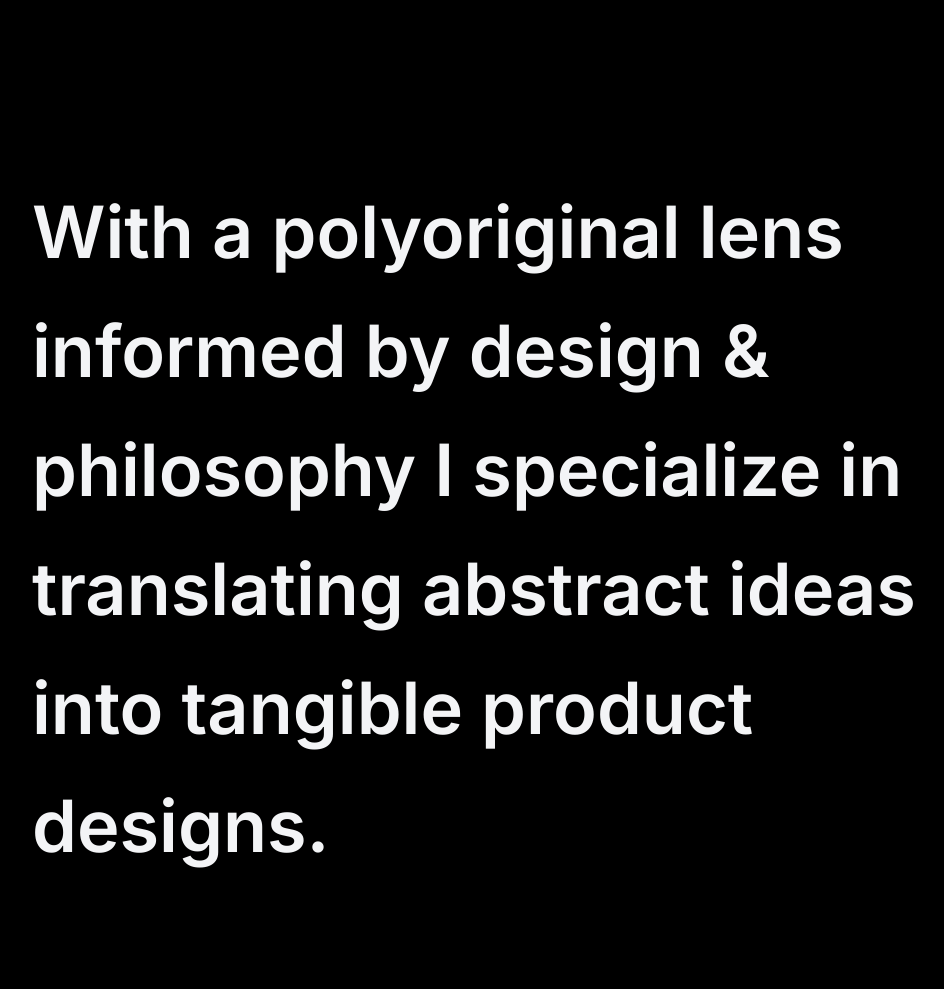
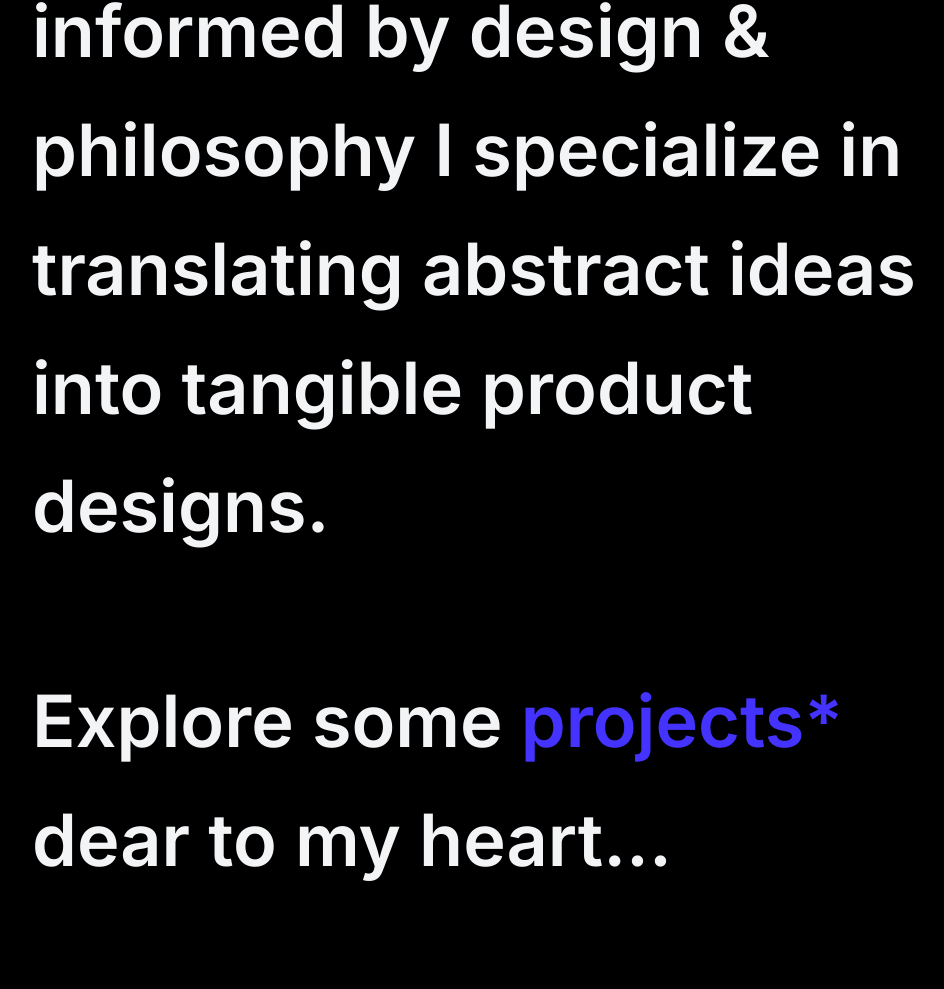
Before and after one commit to ncgk/portfolio, a plain HTML site: page index.html in a window 1280 px wide. Shown: the part 903-1892 px from the top of the page, without its empty margins (160-1104 px from the left). Drawn offline with nearby package versions, Linux system fonts and the light colour scheme.

Commit message:
Update index.html

```diff
--- a/index.html
+++ b/index.html
@@ -56,16 +56,16 @@
             <div class="h-20">
                  <h1 id="typewriter" class="text-4xl md:text-6xl lg:text-7xl font-[600]"></h1>
             </div>
-            <div id="fade-content" class="fade-in-section mt-[16rem] text-[##EDEBE3]">
+            <div id="fade-content" class="fade-in-section mt-[6rem] text-[##EDEBE3]">
                 <p class="text-4xl md:text-6xl lg:text-7xl font-[600] leading-[1.5] md:leading-[1.5] lg:leading-[1.65]">
                     a <span class="text-[#FF6D01]">Strategic Designer</span>,<br>
                     studying <span class="text-[#F290EE]">Philosophy</span>,<br>
                     while <span class="text-[#259918]">UX freelancing</span>.
                 </p>
-                <p class="mt-[16rem] text-4xl md:text-6xl lg:text-7xl font-[600] leading-[1.5] md:leading-[1.5] lg:leading-[1.65]">
+                <p class="mt-[6rem] text-4xl md:text-6xl lg:text-7xl font-[600] leading-[1.5] md:leading-[1.5] lg:leading-[1.65]">
                     With a polyoriginal lens informed by design & philosophy I specialize in translating abstract ideas into tangible product designs.
                 </p>
-                <p class="mt-[16rem] text-4xl md:text-6xl lg:text-7xl font-[600] leading-[1.5] md:leading-[1.5] lg:leading-[1.65]">
+                <p class="mt-[6rem] text-4xl md:text-6xl lg:text-7xl font-[600] leading-[1.5] md:leading-[1.5] lg:leading-[1.65]">
                     Explore some <span class="text-[#4433FF] projectSection">projects*</span> dear to my heart...
                 </p>
                 <div class="grid grid-cols-2 gap-[2rem] mt-32">
```
